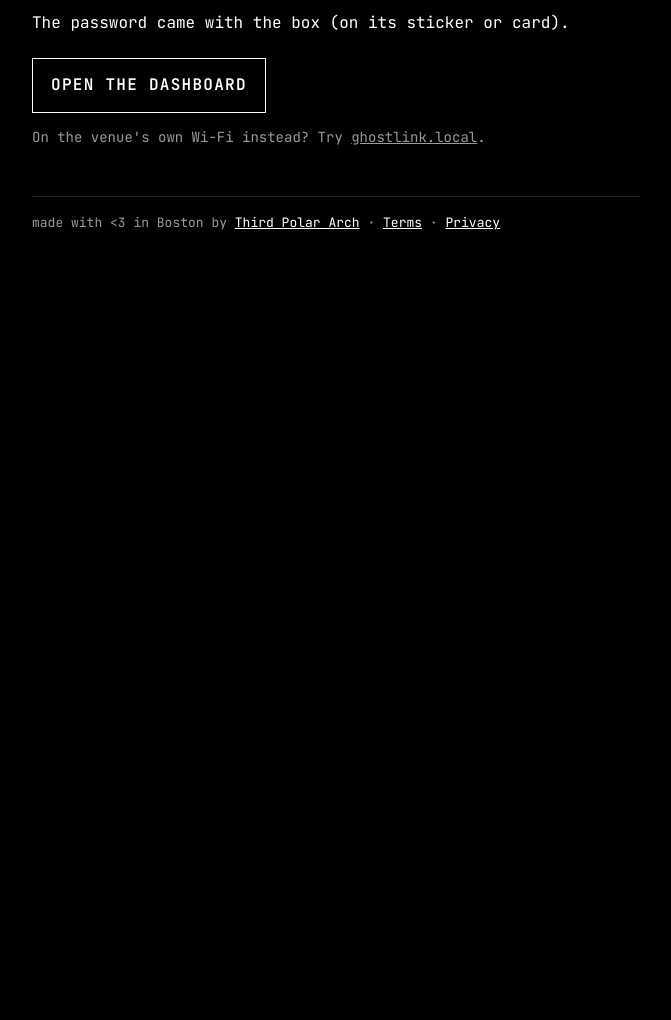
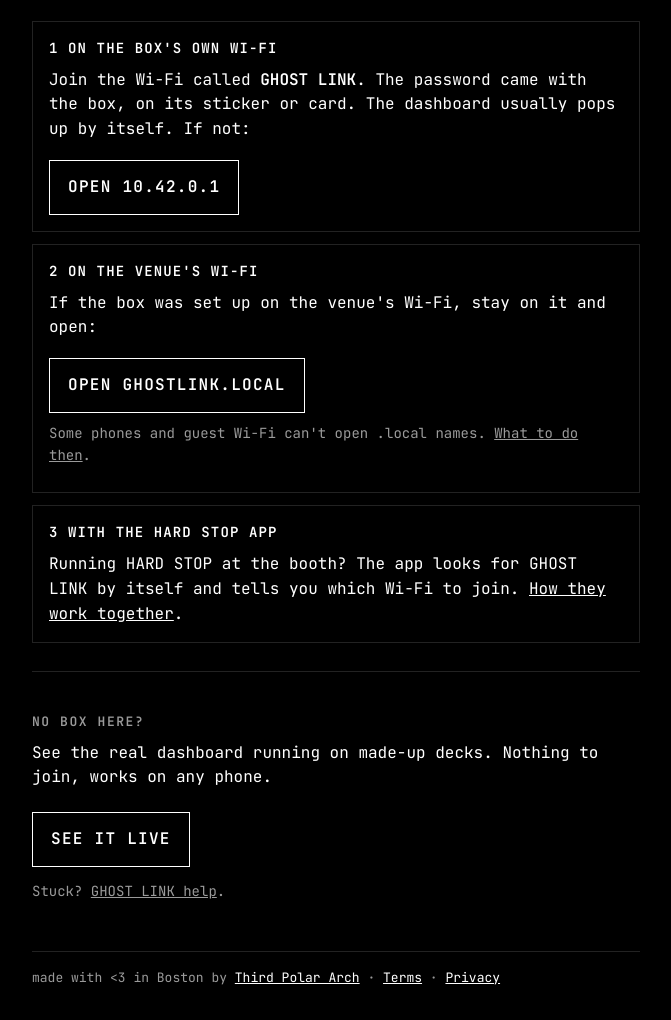
Before and after one commit to richerd22/ghostlink-dash, a plain HTML site: page index.html in a window 1280 px wide. Shown: the part 190-1210 px from the top of the page, without its empty margins (304-975 px from the left). Before the commit the page ends 800 px from the top, so only its background shows below. Drawn offline with Linux system fonts and the light colour scheme; no server answers.

Commit message:
Update from ghostlink pre-nov19-36-g2c0cb6d

```diff
--- a/index.html
+++ b/index.html
@@ -7,6 +7,15 @@
 <link rel="icon" href="icon-32.png" sizes="32x32">
 <link rel="apple-touch-icon" href="icon-180.png">
 <link rel="stylesheet" href="site.css">
+<style>
+.ways { list-style: none; padding: 0; margin: 24px 0; counter-reset: w; }
+.ways > li { counter-increment: w; border: 1px solid var(--line); padding: 16px; margin-bottom: 12px; }
+.ways > li > b { display: block; letter-spacing: .08em; font-size: 14px; margin-bottom: 8px; }
+.ways > li > b::before { content: counter(w) "  "; }
+.ways p { margin: 0 0 10px; }
+.ways p:last-child { margin-bottom: 0; }
+.demo { border-top: 1px solid var(--line); margin-top: 28px; padding-top: 4px; }
+</style>
 </head>
 <body>
 <main>
@@ -29,10 +38,25 @@
 </div>
 <div id="looking"><p class="small">Looking for a GHOST LINK on this Wi-Fi…</p></div>
 <div id="notFound">
-  <p class="big">Join the Wi-Fi <b>GHOST LINK</b>, then open this page again.</p>
-  <p>The password came with the box (on its sticker or card).</p>
-  <p><a class="button" href="http://10.42.0.1/">OPEN THE DASHBOARD</a></p>
-  <p class="small">On the venue's own Wi-Fi instead? Try <a href="http://ghostlink.local/">ghostlink.local</a>.</p>
+  <p class="big">No GHOST LINK on this Wi-Fi yet. Here's how to reach it.</p>
+  <ol class="ways">
+    <li><b>ON THE BOX'S OWN WI-FI</b>
+      <p>Join the Wi-Fi called <b>GHOST LINK</b>. The password came with the box, on its sticker or card. The dashboard usually pops up by itself. If not:</p>
+      <p><a class="button" href="http://10.42.0.1/">OPEN 10.42.0.1</a></p></li>
+    <li><b>ON THE VENUE'S WI-FI</b>
+      <p>If the box was set up on the venue's Wi-Fi, stay on it and open:</p>
+      <p><a class="button" href="http://ghostlink.local/">OPEN GHOSTLINK.LOCAL</a></p>
+      <p class="small">Some phones and guest Wi-Fi can't open .local names. <a href="https://ghostlink.cold.fyi/help/faq.html#ghostlink-local-won-t-open">What to do then</a>.</p>
+      <div id="lastSeen"></div></li>
+    <li><b>WITH THE HARD STOP APP</b>
+      <p>Running HARD STOP at the booth? The app looks for GHOST LINK by itself and tells you which Wi-Fi to join. <a href="https://ghostlink.cold.fyi/help/hard-stop.html">How they work together</a>.</p></li>
+  </ol>
+  <div class="demo">
+    <h2>NO BOX HERE?</h2>
+    <p>See the real dashboard running on made-up decks. Nothing to join, works on any phone.</p>
+    <p><a class="button" href="https://ghostlink.cold.fyi/live/">SEE IT LIVE</a></p>
+  </div>
+  <p class="small">Stuck? <a href="https://ghostlink.cold.fyi/help/">GHOST LINK help</a>.</p>
 </div>
 <script>
 (async () => {
@@ -69,7 +93,7 @@
     if (last && $('found').hidden && /^[0-9.]{7,15}$/.test(last.lan)) {
       const p = document.createElement('p'); p.className = 'small';
       p.innerHTML = 'Last time this phone found it at <a href="http://' + last.lan + '/">' + last.lan + '</a>. Same Wi-Fi as then? Tap that.';
-      $('notFound').appendChild(p);
+      $('lastSeen').appendChild(p);
     }
   } catch (e) {}
   done();
```
